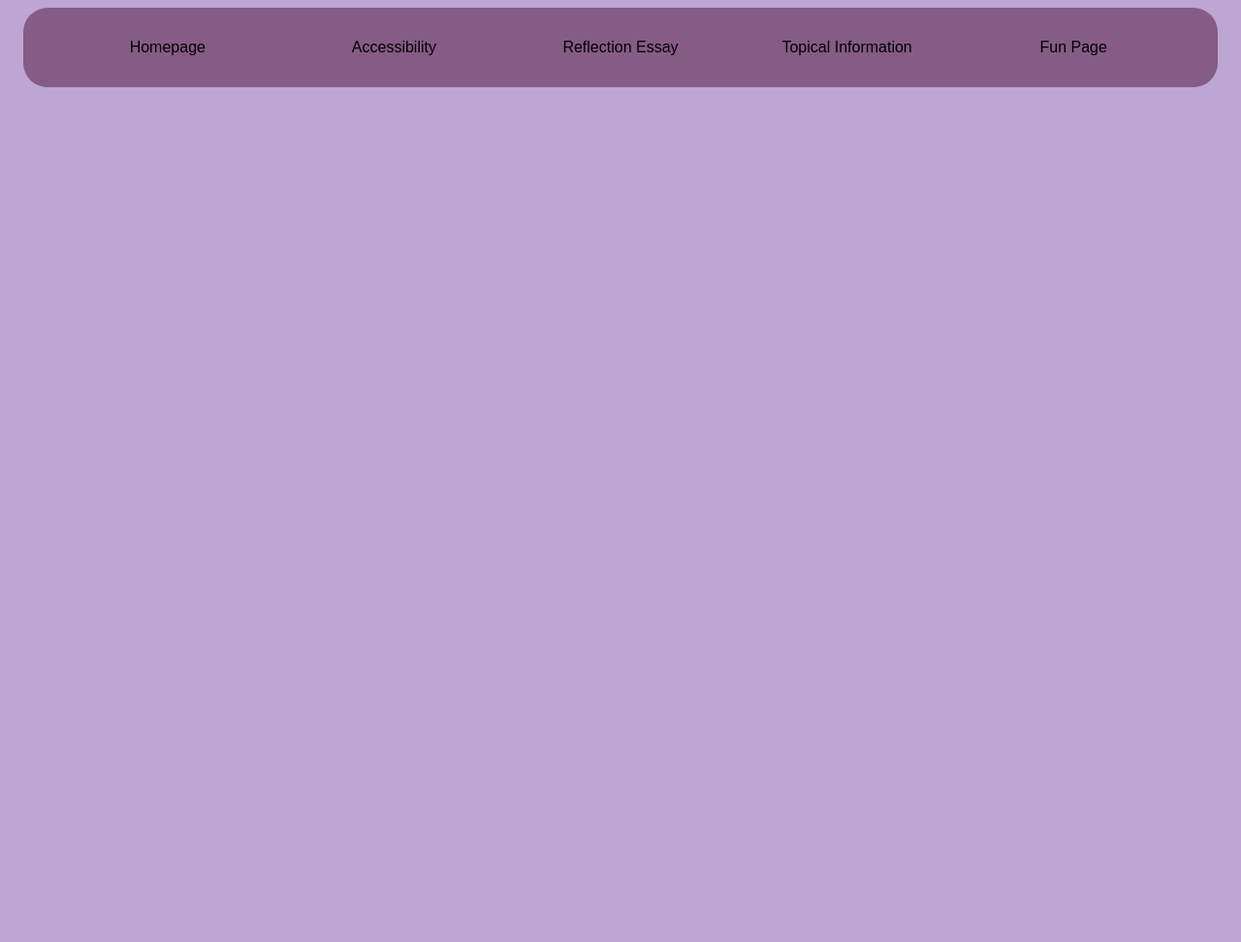
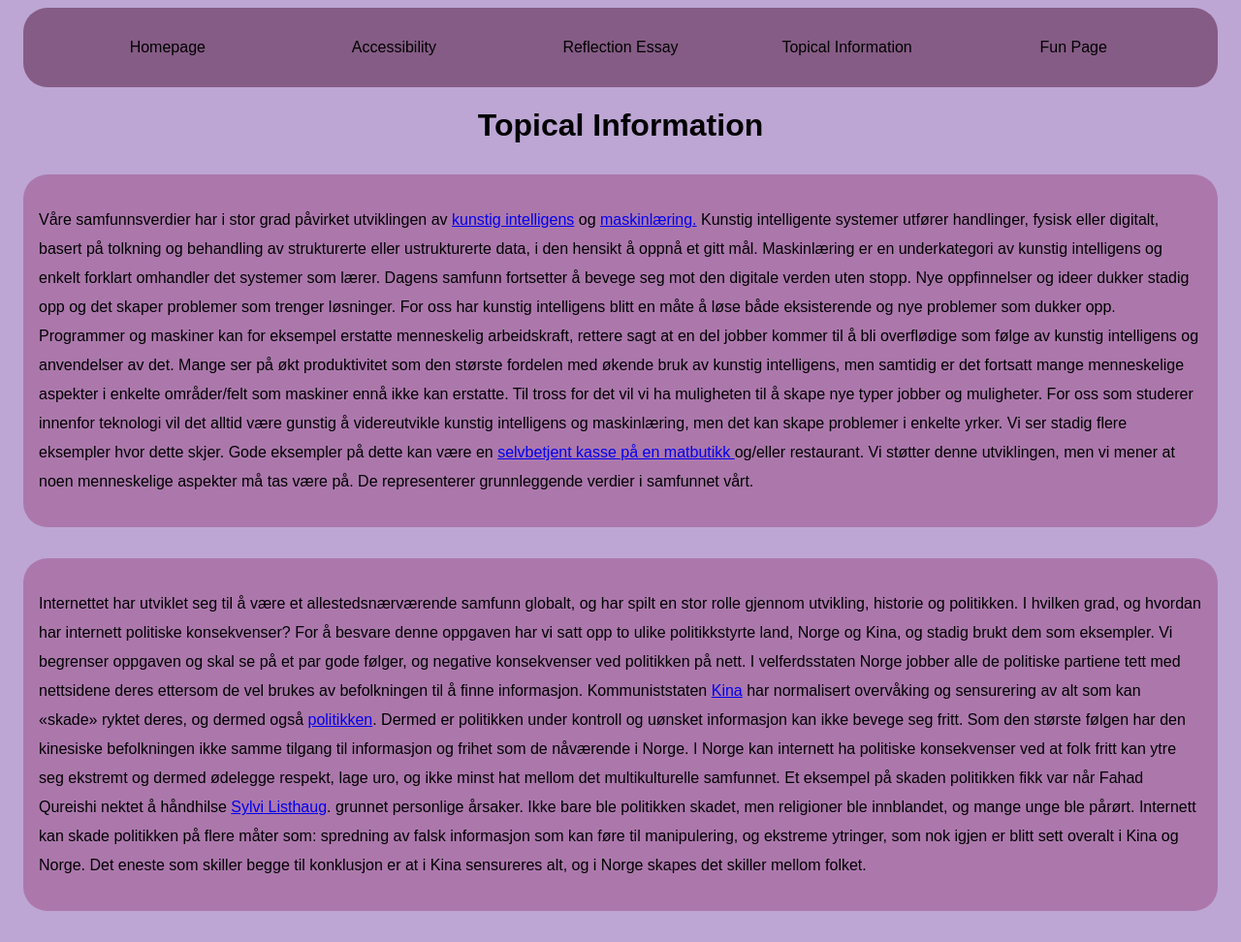
Before and after one commit to tirbak/oblig3, a plain HTML site: page pages/topicalInformation.html in a window 1280 px wide. Shown: the whole page at 97% size. Before the commit the page ends 800 px from the top, so only its background shows below. Drawn offline with Linux system fonts and the light colour scheme; a web font is replaced by a local one.

Commit message:
Update topicalInformation.html

```diff
--- a/pages/topicalInformation.html
+++ b/pages/topicalInformation.html
@@ -16,5 +16,58 @@
         </ul>
 
     </header>
+
+    <h1>Topical Information</h1>
+
+    <div class=boks>
+    <p>
+        Våre samfunnsverdier har i stor grad påvirket utviklingen av <a href="https://www.regjeringen.no/no/dokumenter/nasjonal-strategi-for-kunstig-intelligens/id2685594/?ch=3">kunstig intelligens</a>
+        og <a href="https://sannsyn.com/no/maskinlaering/">maskinlæring.</a>
+        Kunstig intelligente systemer utfører handlinger, fysisk eller digitalt, basert på tolkning og
+        behandling av strukturerte eller ustrukturerte data, i den hensikt å oppnå et gitt mål.
+         Maskinlæring er en underkategori av kunstig intelligens og enkelt forklart omhandler det systemer
+         som lærer. Dagens samfunn fortsetter å bevege seg mot den digitale verden uten stopp.
+         Nye oppfinnelser og ideer dukker stadig opp og det skaper problemer som trenger løsninger.
+         For oss har kunstig intelligens blitt en måte å løse både eksisterende og nye problemer som dukker opp.
+        Programmer og maskiner kan for eksempel erstatte menneskelig arbeidskraft, rettere sagt at en del
+        jobber kommer til å bli overflødige som følge av kunstig intelligens og anvendelser av det.
+        Mange ser på økt produktivitet som den største fordelen med økende bruk av kunstig intelligens,
+        men samtidig er det fortsatt mange menneskelige aspekter i enkelte områder/felt som maskiner ennå
+        ikke kan erstatte. Til tross for det vil vi ha muligheten til å skape nye typer jobber og muligheter.
+        For oss som studerer innenfor teknologi vil det alltid være gunstig å videreutvikle kunstig
+        intelligens og maskinlæring, men det kan skape problemer i enkelte yrker. Vi ser stadig flere
+        eksempler hvor dette skjer. Gode eksempler på dette kan være en
+        <a href="https://frifagbevegelse.no/nyheter/selvbetjente-kasser--er-det-en-ting-du-ikke-kan-erstatte-sa-er-det-en-blid-og-hyggelig-kassemedarbeider-6.469.666797.b3154faf04"> selvbetjent kasse på en matbutikk </a>
+        og/eller restaurant.
+        Vi støtter denne utviklingen, men vi mener at noen menneskelige aspekter må tas være på.
+        De representerer grunnleggende verdier i samfunnet vårt.
+    </p>
+    </div>
+
+    <div class=boks>
+    <p>
+         Internettet har utviklet seg til å være et allestedsnærværende samfunn globalt, og har spilt en
+        stor rolle gjennom utvikling, historie og politikken. I hvilken grad, og hvordan
+        har internett politiske konsekvenser? For å besvare denne oppgaven har vi satt opp to ulike
+        politikkstyrte land, Norge og Kina, og stadig brukt dem som eksempler. Vi begrenser oppgaven og
+        skal se på et par gode følger, og negative konsekvenser ved politikken på nett.
+        I velferdsstaten Norge jobber alle de politiske partiene tett med nettsidene deres ettersom de
+        vel brukes av befolkningen til å finne informasjon. Kommuniststaten
+        <a href="https://forskning.no/kina/slik-sensurerer-kina/546235?fbclid=IwAR2mlpxGuzPFmyM2Pl5hyFo7bq6mYdeLovFuVcvXMvuViW3kXQAG5I3UH-Y">Kina</a>
+        har normalisert overvåking og sensurering av alt som kan «skade» ryktet deres, og dermed også
+        <a href="https://www.annualreviews.org/doi/10.1146/annurev-polisci-030810-110815">politikken</a>.
+         Dermed er politikken under kontroll og uønsket informasjon kan ikke bevege seg fritt. Som den
+         største følgen har den kinesiske befolkningen ikke samme tilgang til informasjon og frihet som de
+         nåværende i Norge. I Norge kan internett ha politiske konsekvenser ved at folk fritt kan ytre seg
+         ekstremt og dermed ødelegge respekt, lage uro, og ikke minst hat mellom det multikulturelle samfunnet.
+         Et eksempel på skaden politikken fikk var når Fahad Qureishi nektet å håndhilse
+         <a href="https://www.frp.no/vare-folk/sylvi-listhaug">Sylvi Listhaug</a>. grunnet
+         personlige årsaker. Ikke bare ble politikken skadet, men religioner ble innblandet, og mange unge ble
+         pårørt. Internett kan skade politikken på flere måter som: spredning av falsk informasjon som kan føre
+         til manipulering, og ekstreme ytringer, som nok igjen er blitt sett overalt i Kina og Norge. Det eneste
+         som skiller begge til konklusjon er at i Kina sensureres alt, og i Norge skapes det skiller mellom
+         folket.
+    </p>
+    </div>
 </body>
 </html>
```
